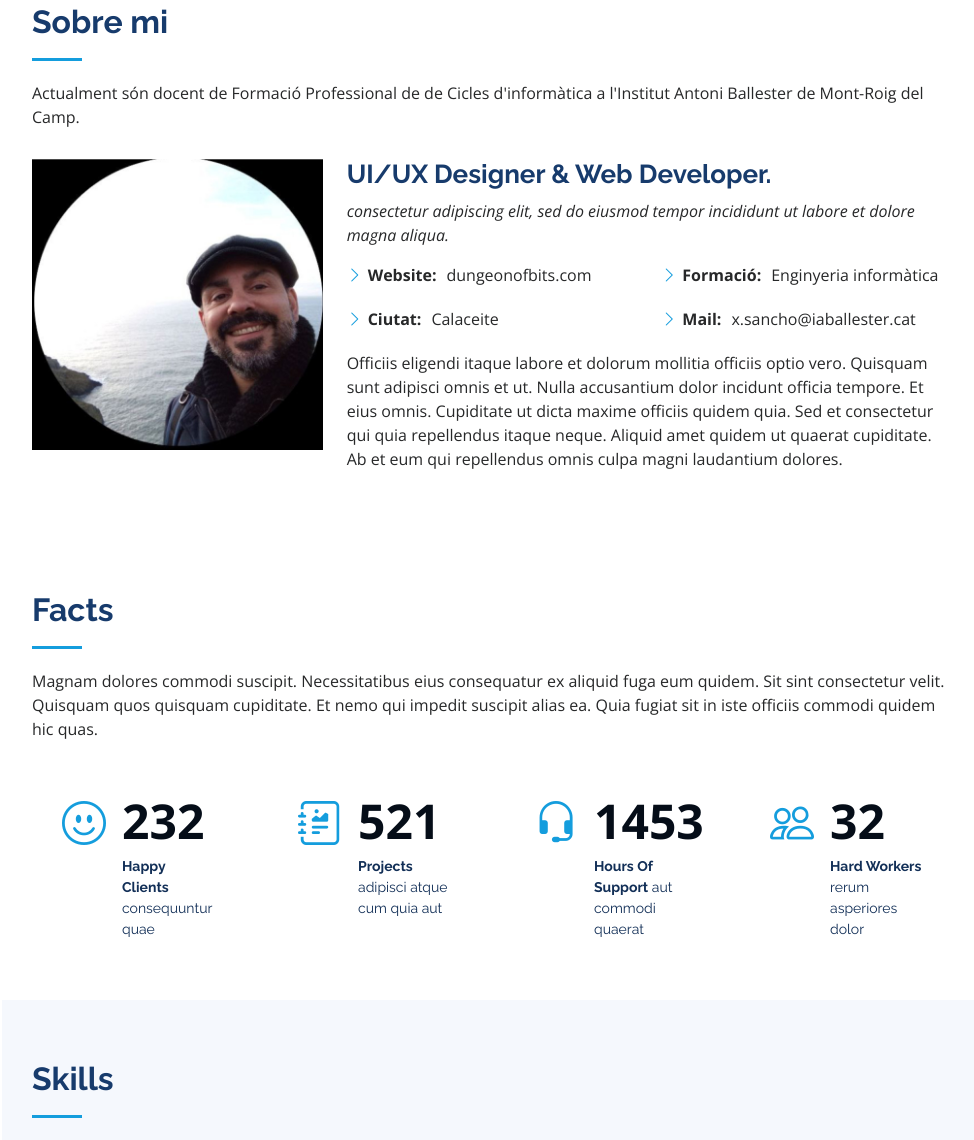
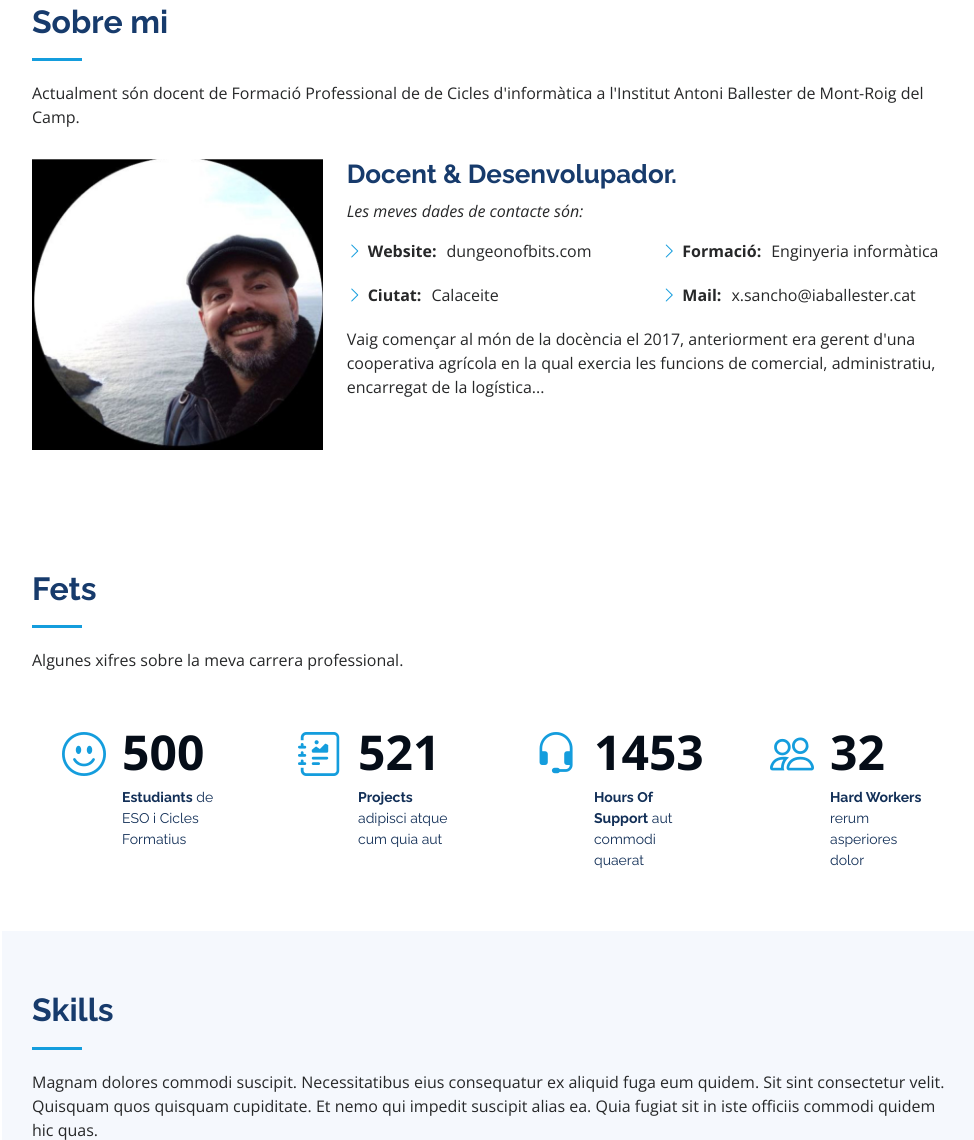
Before and after one commit to XaSaFa/XaSaFa.github.io, a plain HTML site: page index.html in a window 1280 px wide. Shown: the part 857-1997 px from the top of the page, without its empty margins (298-1272 px from the left). Drawn offline with nearby package versions, Linux system fonts and the light colour scheme.

Commit message:
actualitzacio

```diff
--- a/index.html
+++ b/index.html
@@ -74,7 +74,7 @@
   <section id="hero" class="d-flex flex-column justify-content-center align-items-center">
     <div class="hero-container" data-aos="fade-in">
       <h1>Xavi Sancho</h1>
-      <p>M'apassiona <span class="typed" data-typed-items="la informàtica, la programació, la creació de continguts"></span></p>
+      <p>Sóc <span class="typed" data-typed-items="informàtic, programador, docent, creador de continguts"></span></p>
     </div>
   </section><!-- End Hero -->
 
@@ -94,10 +94,9 @@
             <img src="assets/img/profile-img.jpg" class="img-fluid" alt="">
           </div>
           <div class="col-lg-8 pt-4 pt-lg-0 content" data-aos="fade-left">
-            <h3>UI/UX Designer &amp; Web Developer.</h3>
+            <h3>Docent &amp; Desenvolupador.</h3>
             <p class="fst-italic">
-               consectetur adipiscing elit, sed do eiusmod tempor incididunt ut labore et dolore
-              magna aliqua.
+               Les meves dades de contacte són:
             </p>
             <div class="row">
               <div class="col-lg-6">
@@ -115,8 +114,8 @@
               </div>
             </div>
             <p>
-              Officiis eligendi itaque labore et dolorum mollitia officiis optio vero. Quisquam sunt adipisci omnis et ut. Nulla accusantium dolor incidunt officia tempore. Et eius omnis.
-              Cupiditate ut dicta maxime officiis quidem quia. Sed et consectetur qui quia repellendus itaque neque. Aliquid amet quidem ut quaerat cupiditate. Ab et eum qui repellendus omnis culpa magni laudantium dolores.
+
+            Vaig començar al món de la docència el 2017, anteriorment era gerent d'una cooperativa agrícola en la qual exercia les funcions de comercial, administratiu, encarregat de la logística...
             </p>
           </div>
         </div>
@@ -129,8 +128,9 @@
       <div class="container">
 
         <div class="section-title">
-          <h2>Facts</h2>
-          <p>Magnam dolores commodi suscipit. Necessitatibus eius consequatur ex aliquid fuga eum quidem. Sit sint consectetur velit. Quisquam quos quisquam cupiditate. Et nemo qui impedit suscipit alias ea. Quia fugiat sit in iste officiis commodi quidem hic quas.</p>
+          <h2>Fets</h2>
+          <p>
+            Algunes xifres sobre la meva carrera professional.</p>
         </div>
 
         <div class="row no-gutters">
@@ -138,8 +138,8 @@
           <div class="col-lg-3 col-md-6 d-md-flex align-items-md-stretch" data-aos="fade-up">
             <div class="count-box">
               <i class="bi bi-emoji-smile"></i>
-              <span data-purecounter-start="0" data-purecounter-end="232" data-purecounter-duration="1" class="purecounter"></span>
-              <p><strong>Happy Clients</strong> consequuntur quae</p>
+              <span data-purecounter-start="0" data-purecounter-end="500" data-purecounter-duration="1" class="purecounter"></span>
+              <p><strong>Estudiants</strong> de ESO i Cicles Formatius</p>
             </div>
           </div>
 
```
Also changed, not shown: assets/img/hero-bg.jpg.
